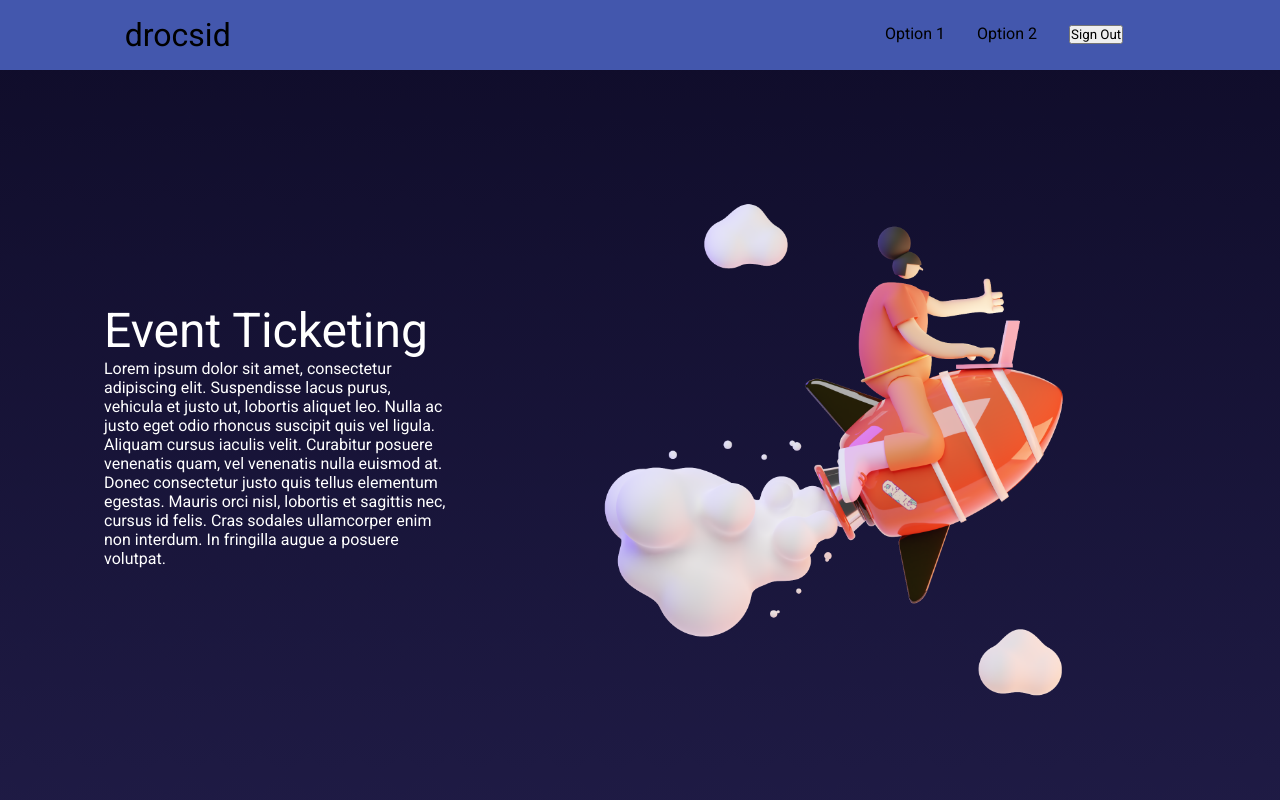
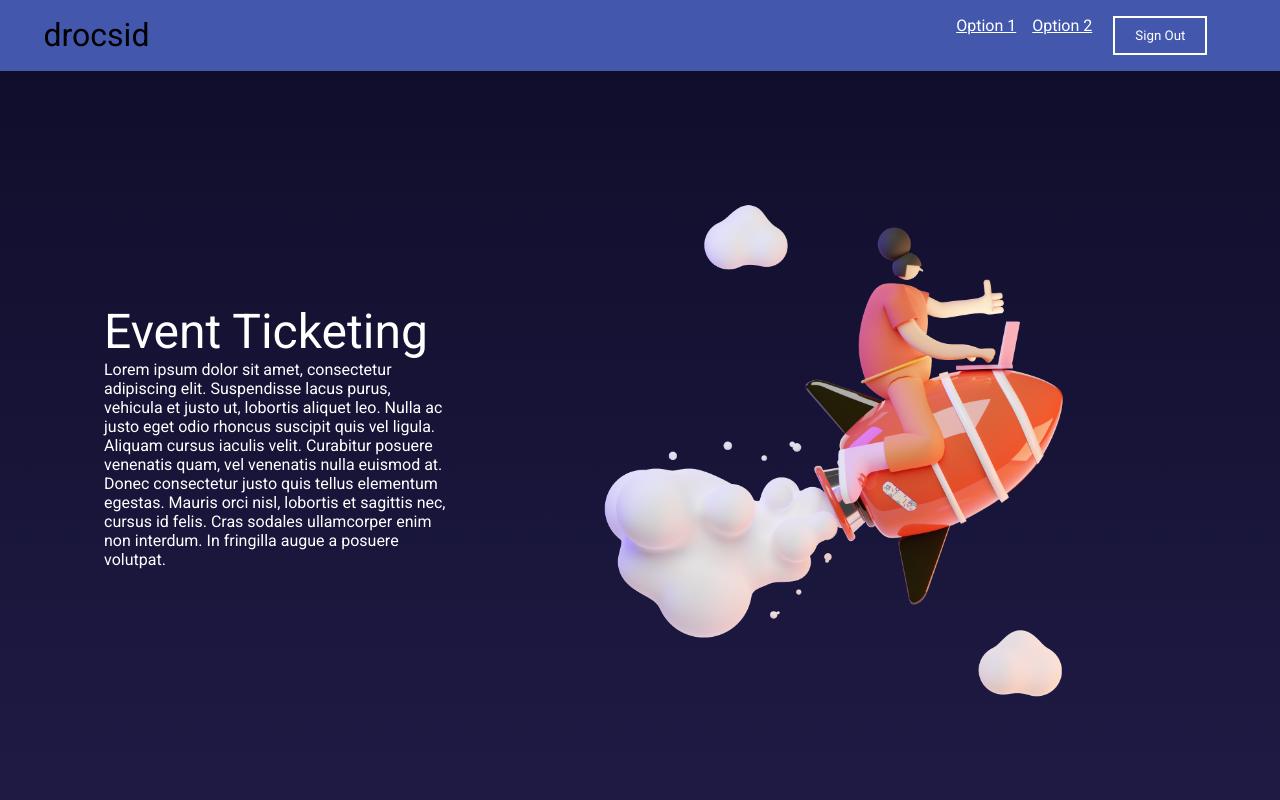
Before and after one commit to MuradSh/Drocsid, a React (Create React App) app in the folder code/drocsid/: page /landing in a window 1280 px wide. Shown: the top 800 px of the page. Built offline with nearby package versions, Linux system fonts and the light colour scheme; no server answers; the database is empty; sample sign-in values are in the browser's storage.

Commit message:
made style changes for buttons

```diff
--- a/code/drocsid/src/pages/Landing.css
+++ b/code/drocsid/src/pages/Landing.css
@@ -136,7 +136,9 @@ img{
         flex-direction: row;
         justify-content: end;
         justify-self: end;
-        width: 675px;
+        width: 1000px;
+        color: #fff;
+        text-decoration: underline;
     }
 
     .navbar-nav{
@@ -150,7 +152,7 @@ img{
     }
 
     .nav-link{
-        padding: 0.5rem;
+        padding: 0rem;
         margin: 0 0.5rem;
         position: relative;
     }
@@ -312,6 +314,24 @@ img{
     border: 1px solid var(--purple);
   }
 
+  .sign-out-button {
+    background-color: transparent;
+    border: 2px solid #fff;
+    color: #fff;
+    padding: 10px 20px;
+    margin: 0 5px;
+    cursor: pointer;
+    transition: all 0.3s ease;
+  }
+
+  .sign-out-button:hover,
+  .sign-out-button.active {
+    background-color: #fff;
+    color: #0054db;
+  }
+
+
+
 .event-listings {
   display: flex;
   justify-content: center;
```
